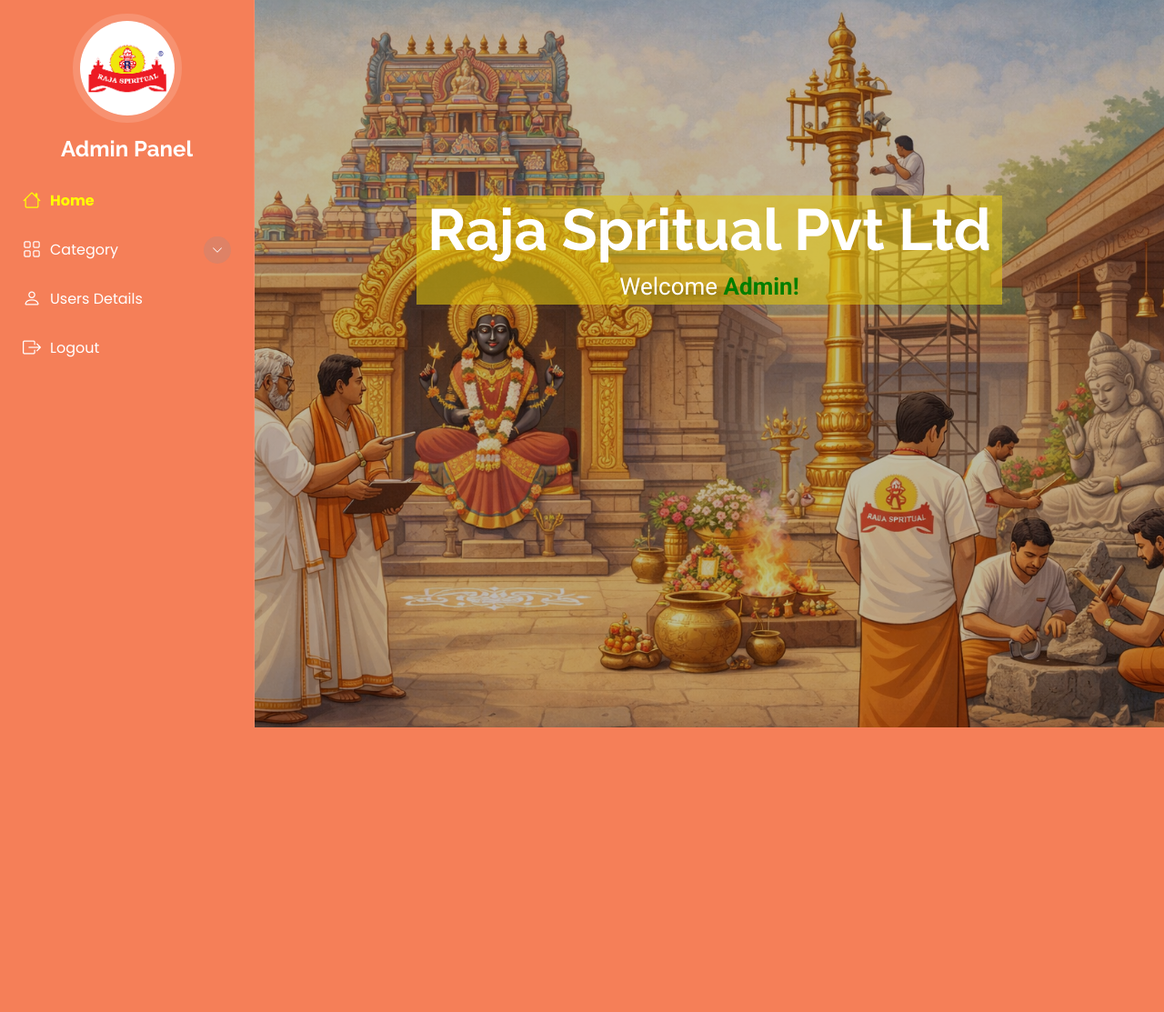
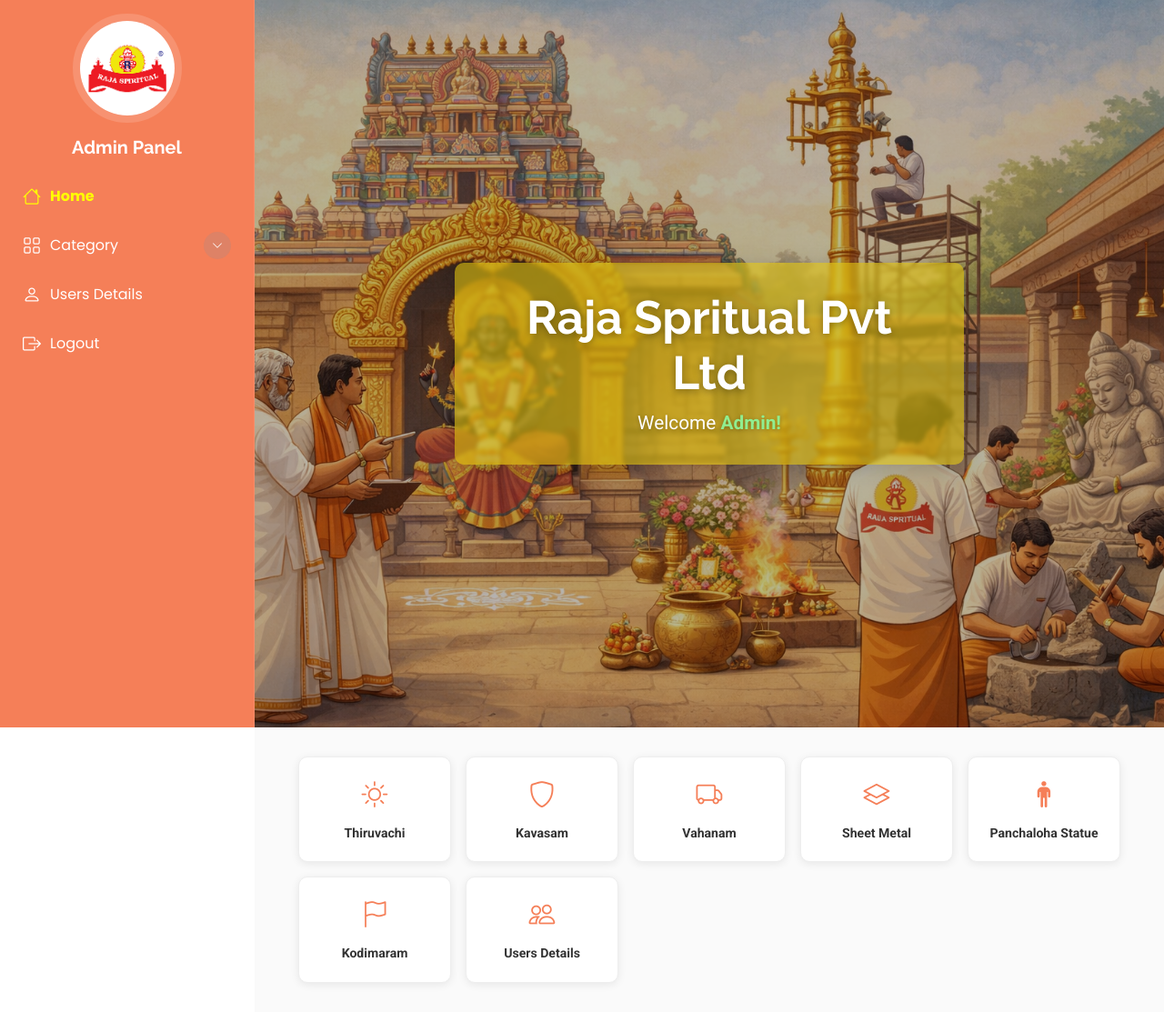
Before and after one commit to RSSAnalytics/Vendor_Quotation_Estimation, a Flask app: template templates/admin/home.html in a window 1280 px wide. Shown: the whole page at 91% size. Before the commit the page ends 800 px from the top, so only its background shows below. Run offline with Flask 3, Linux system fonts and the light colour scheme; the template is opened without the code that fills it, so the values that code supplies are empty; some libraries are stand-ins or nearby versions.

Commit message:
Update home.html

```diff
--- a/templates/admin/home.html
+++ b/templates/admin/home.html
@@ -2,14 +2,19 @@
 
 {% block logo_name %}
     <a href="#" class="logo d-flex align-items-center justify-content-center">
-        <h1 class="sitename">Admin Panel</h1>
+        <h1 class="sitename" style="font-size: clamp(14px, 2vw, 20px); text-align: center;">Admin Panel</h1>
     </a>
 {% endblock logo_name %}
 
 
 {% block navbar %}
-  <li><a href="{{ url_for('admin_home') }}" style="color: yellow;"><i class="bi bi-house navicon"></i> <b>Home</b> </a></li>
-  <li class="dropdown"><a href="#" style="color: white;"><i class="bi bi-grid navicon"></i> <span>Category</span> <i class="bi bi-chevron-down toggle-dropdown"></i></a>
+  <li><a href="{{ url_for('admin_home') }}" style="color: yellow;"><i class="bi bi-house navicon"></i> <b>Home</b></a></li>
+  <li class="dropdown">
+    <a href="#" style="color: white;">
+      <i class="bi bi-grid navicon"></i>
+      <span>Category</span>
+      <i class="bi bi-chevron-down toggle-dropdown"></i>
+    </a>
     <ul>
       <li><a href="{{ url_for('thiruvachi') }}" style="color: white;">Thiruvachi</a></li>
       <li><a href="{{ url_for('kavasam') }}" style="color: white;">Kavasam</a></li>
@@ -19,23 +24,202 @@
       <li><a href="{{ url_for('kodimaram') }}" style="color: white;">Kodimaram</a></li>
     </ul>
   </li>
-  <li><a href="{{ url_for('users_details') }}" style="color: white;"><i class="bi bi-person navicon"></i> Users Details </a></li>
-  <li><a href="{{ url_for('index') }}" style="color: white;"><i class="bi bi-box-arrow-right navicon"></i> Logout </a></li>
+  <li><a href="{{ url_for('users_details') }}" style="color: white;"><i class="bi bi-person navicon"></i> Users Details</a></li>
+  <li><a href="{{ url_for('index') }}" style="color: white;"><i class="bi bi-box-arrow-right navicon"></i> Logout</a></li>
 {% endblock navbar %}
 
 
+{% block extra_style %}
+<style>
+  /* ── Admin Hero ─────────────────────────────────────────────── */
+
+  /* Force the section to fill the full viewport on ALL screen sizes,
+     overriding every padding/min-height rule from main.css          */
+  #hero.hero {
+    position: relative !important;
+    min-height: 100vh !important;
+    min-height: 100svh !important;
+    padding: 0 !important;
+    display: flex !important;
+    align-items: center !important;
+    justify-content: center !important;
+    overflow: hidden !important;
+  }
+
+  /* The background image — pinned to cover the full section box */
+  #hero.hero img {
+    position: absolute !important;
+    inset: 0 !important;
+    width: 100% !important;
+    height: 100% !important;
+    object-fit: cover !important;
+    object-position: center !important;
+    z-index: 1 !important;
+  }
+
+  #hero.hero::before {
+    content: "";
+    position: absolute;
+    inset: 0;
+    background: rgba(0, 0, 0, 0.28);
+    z-index: 2;
+  }
+
+  .hero-text-card {
+    position: relative;
+    z-index: 3;
+    background-color: rgba(224, 196, 15, 0.60);
+    border-radius: 10px;
+    padding: clamp(14px, 3vw, 30px) clamp(20px, 4vw, 48px);
+    text-align: center;
+    max-width: min(560px, 88vw);
+    box-shadow: 0 4px 24px rgba(0,0,0,0.18);
+    backdrop-filter: blur(2px);
+  }
+
+  .hero-text-card h2 {
+    font-size: clamp(1.3rem, 4.5vw, 3.2rem);
+    font-weight: 700;
+    color: #fff;
+    margin: 0 0 8px;
+    text-shadow: 0 2px 8px rgba(0,0,0,0.35);
+    line-height: 1.2;
+  }
+
+  .hero-text-card p {
+    font-size: clamp(0.85rem, 2vw, 1.3rem);
+    color: #fff;
+    margin: 0;
+    text-shadow: 0 1px 4px rgba(0,0,0,0.3);
+  }
+
+  /* ── Quick-links grid ───────────────────────────────────────── */
+  .admin-quicklinks {
+    display: grid;
+    grid-template-columns: repeat(auto-fit, minmax(140px, 1fr));
+    gap: 16px;
+    padding: 32px clamp(12px, 4vw, 48px);
+    background: #fafafa;
+  }
+
+  .admin-quicklinks a {
+    display: flex;
+    flex-direction: column;
+    align-items: center;
+    justify-content: center;
+    gap: 10px;
+    padding: 20px 12px;
+    border-radius: 10px;
+    background: #fff;
+    box-shadow: 0 2px 10px rgba(0,0,0,0.08);
+    color: #333;
+    font-size: 0.88rem;
+    font-weight: 600;
+    text-decoration: none;
+    transition: transform 0.2s, box-shadow 0.2s;
+    border: 1px solid #eee;
+  }
+
+  .admin-quicklinks a i {
+    font-size: 1.8rem;
+    color: #F57F58;
+  }
+
+  .admin-quicklinks a:hover {
+    transform: translateY(-3px);
+    box-shadow: 0 6px 18px rgba(245,127,88,0.2);
+    color: #F57F58;
+  }
+
+  @media (max-width: 575px) {
+    .admin-quicklinks {
+      grid-template-columns: repeat(2, 1fr);
+      gap: 12px;
+      padding: 20px 12px;
+    }
+    .admin-quicklinks a {
+      padding: 16px 8px;
+      font-size: 0.8rem;
+    }
+  }
+
+  /* ── Mobile hero image fix ───────────────── */
+  @media (max-width: 768px) {
+
+    #hero.hero {
+      min-height: calc(100vh - 60px) !important;
+    }
+
+    #hero.hero img {
+      object-position: 65% center !important;
+    }
+
+    .hero-text-card {
+      max-width: 90%;
+      padding: 16px 18px;
+    }
+
+  }
+
+  @media (max-width: 480px){
+
+    #hero.hero img{
+      object-position: 70% center !important;
+    }
+
+  }
+
+  #hero.hero picture{
+    position:absolute;
+    inset:0;
+  }
+
+  #hero.hero picture img{
+    width:100%;
+    height:100%;
+    object-fit:cover;
+  }
+</style>
+{% endblock extra_style %}
+
 
 {% block content %}
-    <section id="hero" class="hero section dark-background">
+  <section id="hero" class="hero section dark-background">
 
-        <img src="/static/assets/img/bg.jpg" alt="" data-aos="fade-in" class="">
+    <picture>
+      <source media="(max-width: 768px)" srcset="/static/assets/img/mobile.jpeg">
+      <img src="/static/assets/img/bg.jpg" alt="Raja Spiritual background" data-aos="fade-in">
+    </picture>
 
-        <div class="container" data-aos="fade-up" data-aos-delay="100" style="background-color: #e0c40f95; width: fit-content; margin-top: -250px;" align="center">
-            <h2>Raja Spritual Pvt Ltd</h2>
-            <p>
-                Welcome <b style="color: rgb(0, 126, 0);">Admin!</b>
-            </p>
-        </div>
+    <div class="hero-text-card" data-aos="fade-up" data-aos-delay="100">
+      <h2>Raja Spritual Pvt Ltd</h2>
+      <p>Welcome <b style="color: #90ee90;">Admin!</b></p>
+    </div>
 
-    </section>
+  </section>
+
+  <!-- Quick-access category cards (visible below hero on all screen sizes) -->
+  <div class="admin-quicklinks">
+    <a href="{{ url_for('thiruvachi') }}">
+      <i class="bi bi-brightness-high"></i> Thiruvachi
+    </a>
+    <a href="{{ url_for('kavasam') }}">
+      <i class="bi bi-shield"></i> Kavasam
+    </a>
+    <a href="{{ url_for('vahanam') }}">
+      <i class="bi bi-truck"></i> Vahanam
+    </a>
+    <a href="{{ url_for('sheet_metal') }}">
+      <i class="bi bi-layers"></i> Sheet Metal
+    </a>
+    <a href="{{ url_for('panchaloha_statue') }}">
+      <i class="bi bi-person-standing"></i> Panchaloha Statue
+    </a>
+    <a href="{{ url_for('kodimaram') }}">
+      <i class="bi bi-flag"></i> Kodimaram
+    </a>
+    <a href="{{ url_for('users_details') }}">
+      <i class="bi bi-people"></i> Users Details
+    </a>
+  </div>
 {% endblock content %}
```
